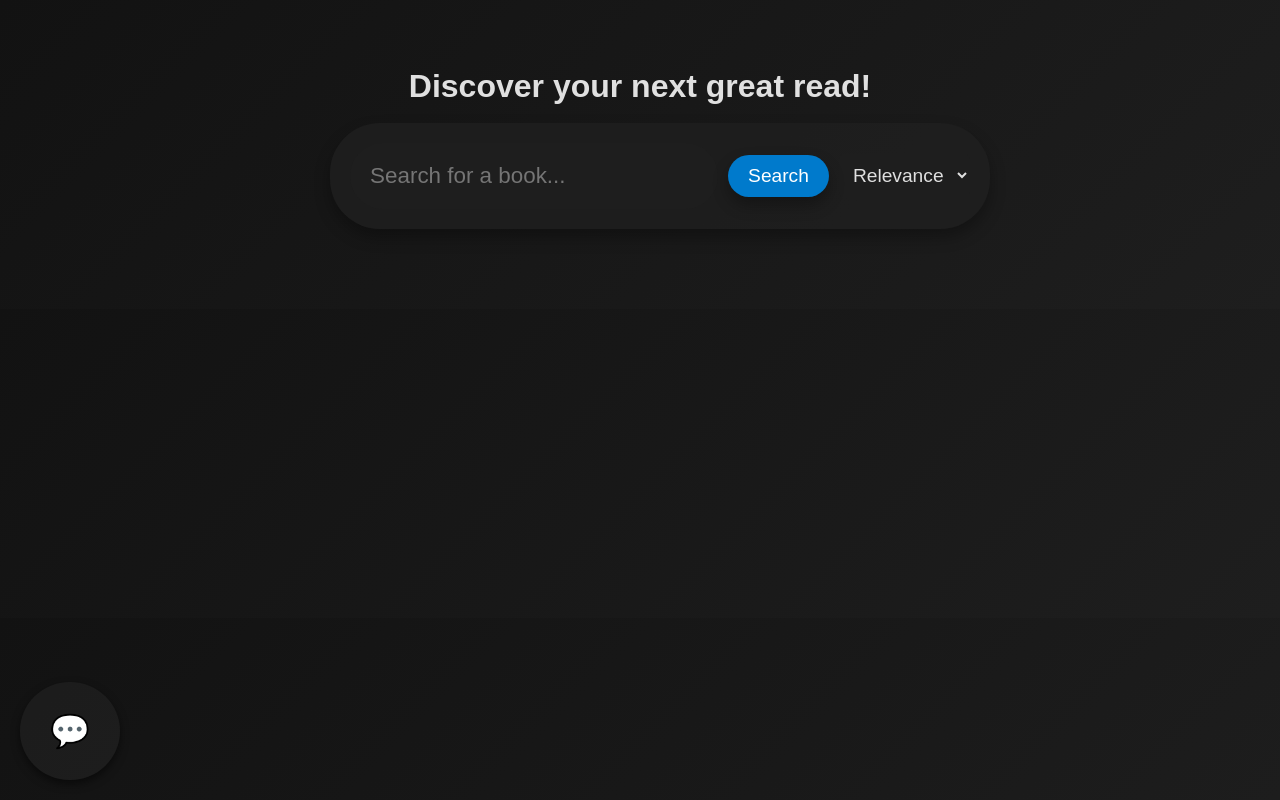
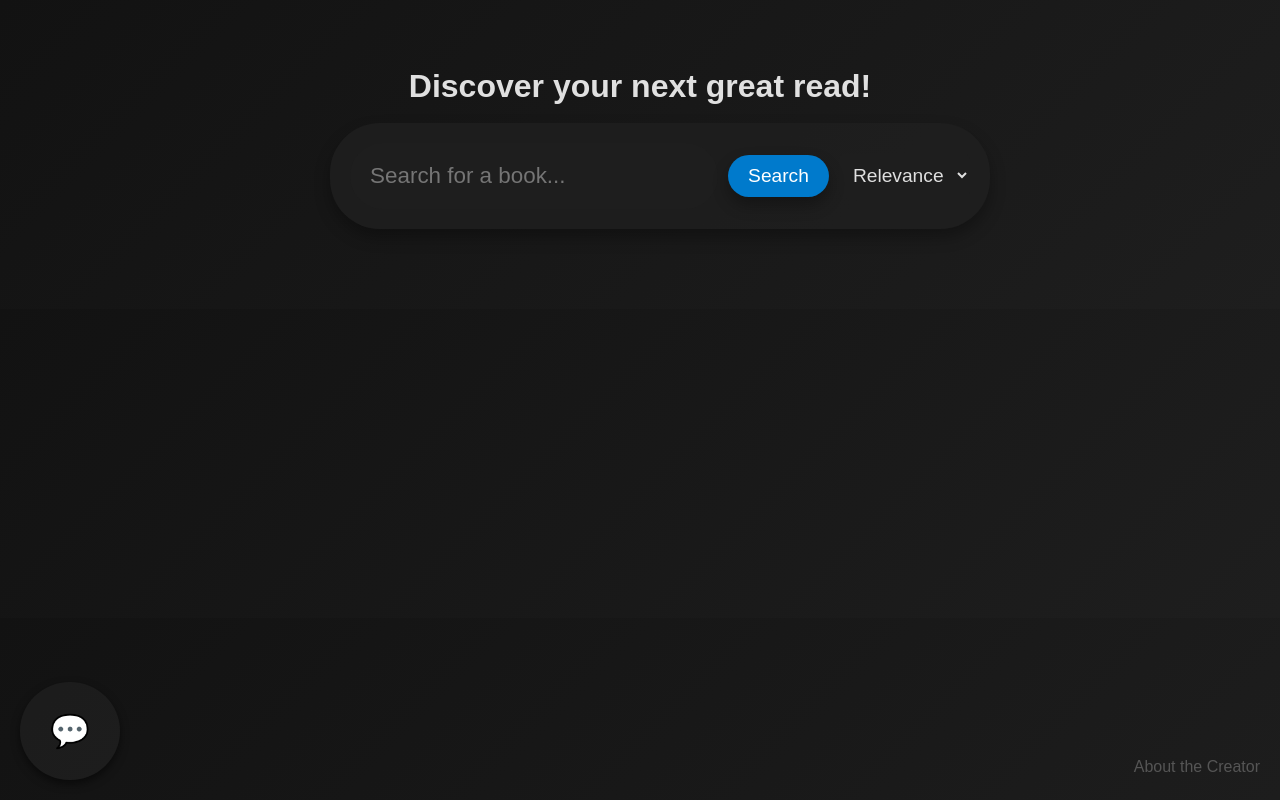
Before and after one commit to Anushk97/Know-Your-Book, a React (Create React App) app in the folder my-app/: page / in a window 1280 px wide. Built offline with nearby package versions, Linux system fonts and the light colour scheme.

Commit message:
added about the creator

```diff
--- a/my-app/src/App.css
+++ b/my-app/src/App.css
@@ -342,3 +342,19 @@ body {
   margin: 10px 0;
   text-align: center;
 }
+
+/* About the Creator Link */
+.creator-link {
+  position: fixed;
+  bottom: 20px;
+  right: 20px; /* Position on the lower right corner */
+  color: #555; /* Dark grey color */
+  text-decoration: none;
+  font-size: 1em;
+  z-index: 1000;
+  transition: color 0.3s;
+}
+
+.creator-link:hover {
+  color: #007acc; /* Change color on hover */
+}
--- a/my-app/src/MainPage.js
+++ b/my-app/src/MainPage.js
@@ -200,6 +200,16 @@ const MainPage = ({ setBook, setAuthor, setBookAbstract, setBookStats, setCoverU
           </div>
         </div>
       </div>
+      {/* About the Creator Link */}
+      <a
+        href="https://www.linkedin.com/in/your-linkedin-profile" // Replace with your LinkedIn URL
+        target="_blank"
+        rel="noopener noreferrer"
+        className="creator-link"
+      >
+        About the Creator
+      </a>
+
       {/* Chatbot Button */}
       <button className="chatbot-button" onClick={toggleChatbot}>💬</button>
 
```
